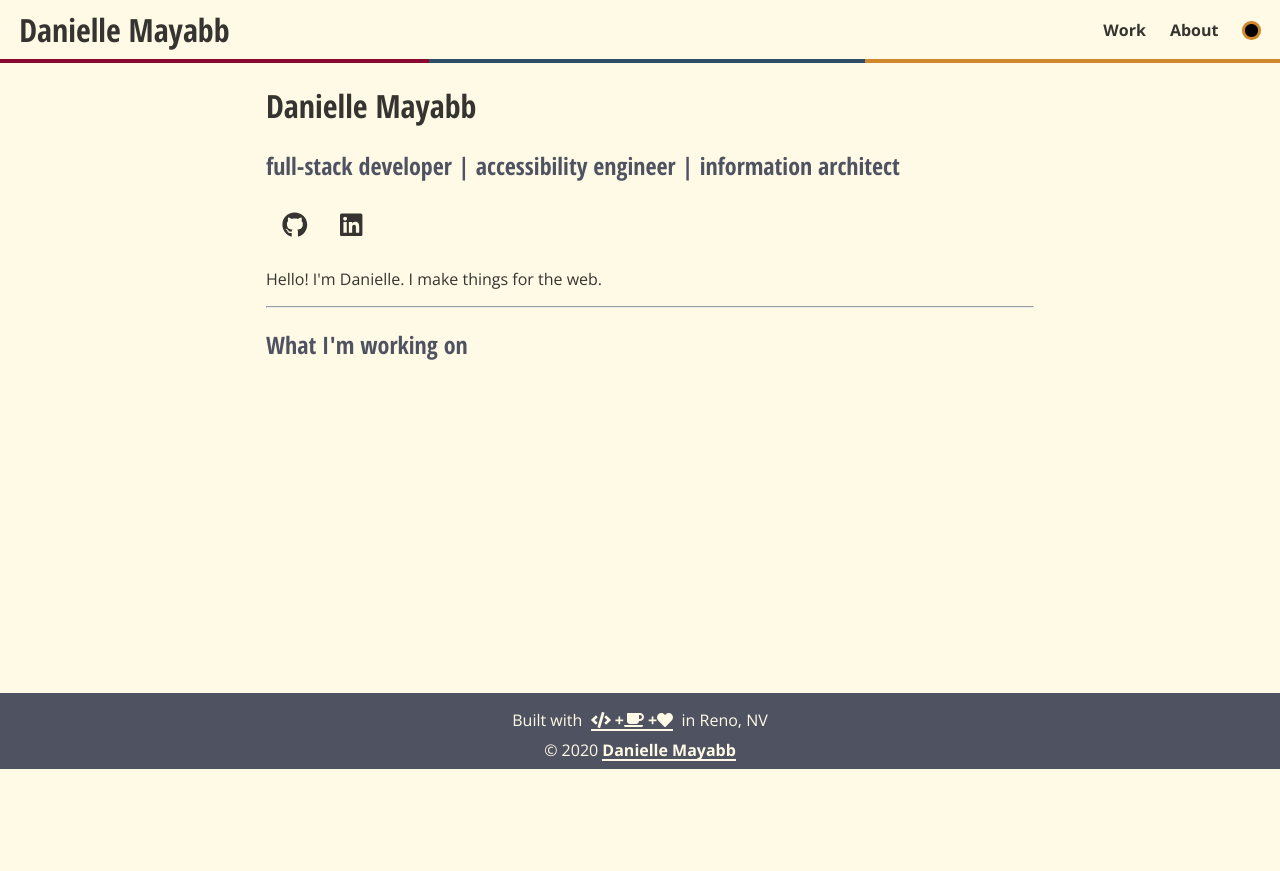
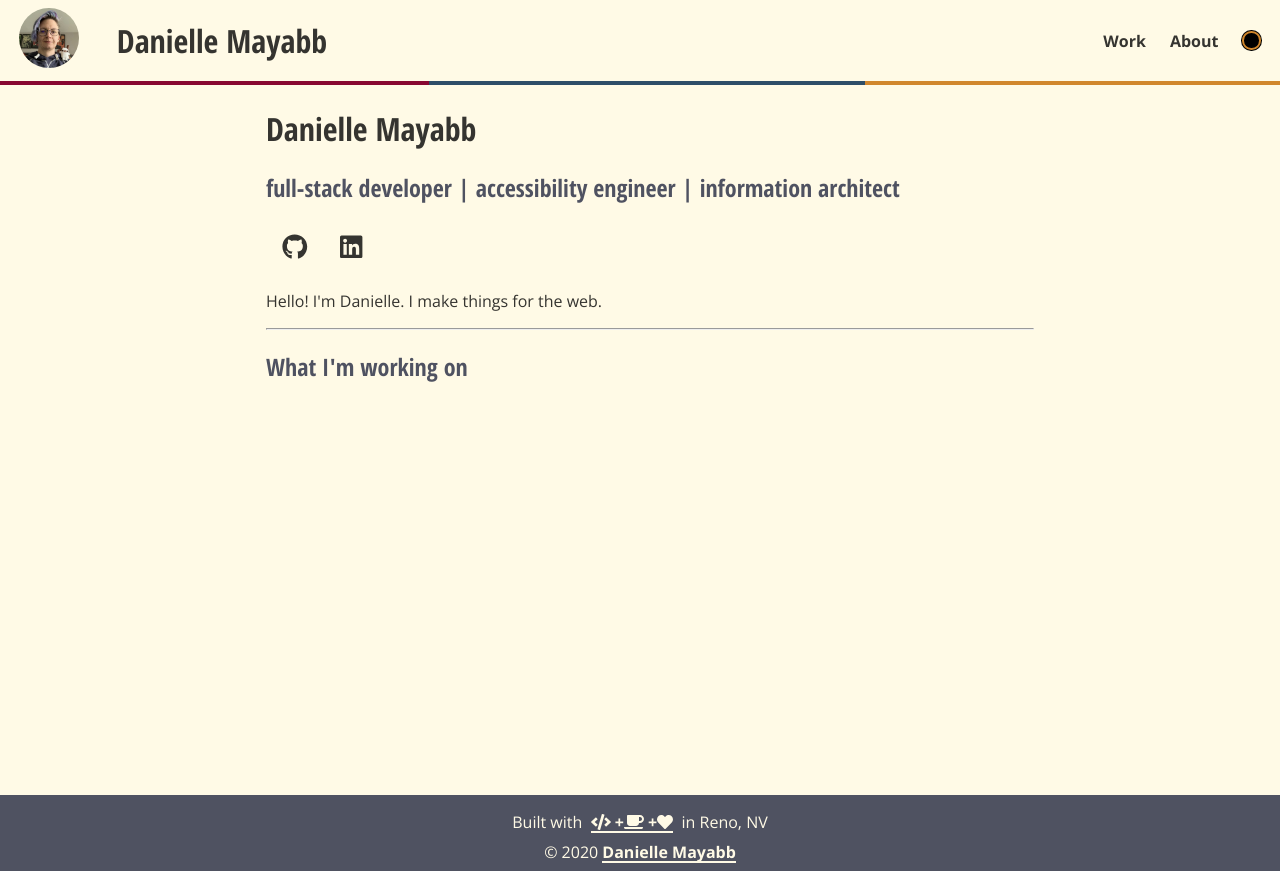
Before and after one commit to dmtrek14/danielle-dev, a Gatsby site: page / in a window 1280 px wide. Before the commit the page ends 800 px from the top, so only its background shows below. Built offline with nearby package versions, Linux system fonts and the light colour scheme; Gatsby itself is replaced by a stand-in of ours.

Commit message:
Adding a photo and associated styles

```diff
--- a/src/components/layout/header.js
+++ b/src/components/layout/header.js
@@ -23,6 +23,9 @@ return (
     <header>
     <nav>
         <a href="#main-content" class="skip">Skip to main content</a>
+        <div>
+          <img class="nav-photo" src={`profile-photo.jpg`} alt="headshot of Danielle"/>
+        </div>
         <div className="site-name">
             <Link to="/">Danielle Mayabb</Link>
         </div>
--- a/src/components/layout/styles.less
+++ b/src/components/layout/styles.less
@@ -19,6 +19,7 @@ body {
     font-display: swap;
     font-size: 1rem;
     margin: 0;
+    height: 100vh;
     background-color: @light;
     color: @dark;
 
@@ -61,6 +62,7 @@ body {
 
         nav  {
             display: grid;
+            grid-template-columns: 7vw 30vw auto;
             grid-auto-flow: column;
             grid-gap: 0.5rem;
             padding: 0.5rem 1.2rem;
@@ -74,6 +76,15 @@ body {
                 padding: 0.8rem .5rem;
                 transform: translateY(0%);
                 left: 20%;
+            }
+
+            .nav-photo {
+                border-radius: 50%;
+                width: 60px;
+
+                @media (max-width: @screen-small) {
+                    display: none;
+                }
             }
 
             .site-name {
@@ -102,6 +113,7 @@ body {
 
                 @media (max-width: @screen-small) {
                     display: grid;
+                    grid-column-start: 1;
                     font-size: 1.4rem;
                     font-family: 'Open Sans Condensed', sans-serif;
                 }
@@ -127,11 +139,13 @@ body {
                 .dark-toggle {
                     background-color: @ops !important;
                     border: 2px solid black;
+                    box-shadow: 0px 0px 0px 1px @ops;
                 }
 
                 .light-toggle {
                     background-color: black !important;
-                    border: 3px solid @ops;
+                    border: 2px solid @ops;
+                    box-shadow: 0px 0px 0px 1px black;
                 }
             }
         }
@@ -151,7 +165,7 @@ body {
         }
 
         main {
-            min-height:75vh;
+            min-height:85vh;
             grid-column-start: 2;
 
             @media (max-width: @screen-small){
```
Also changed, not shown: src/components/layout/styles.css, static/profile-photo.jpg (added).
